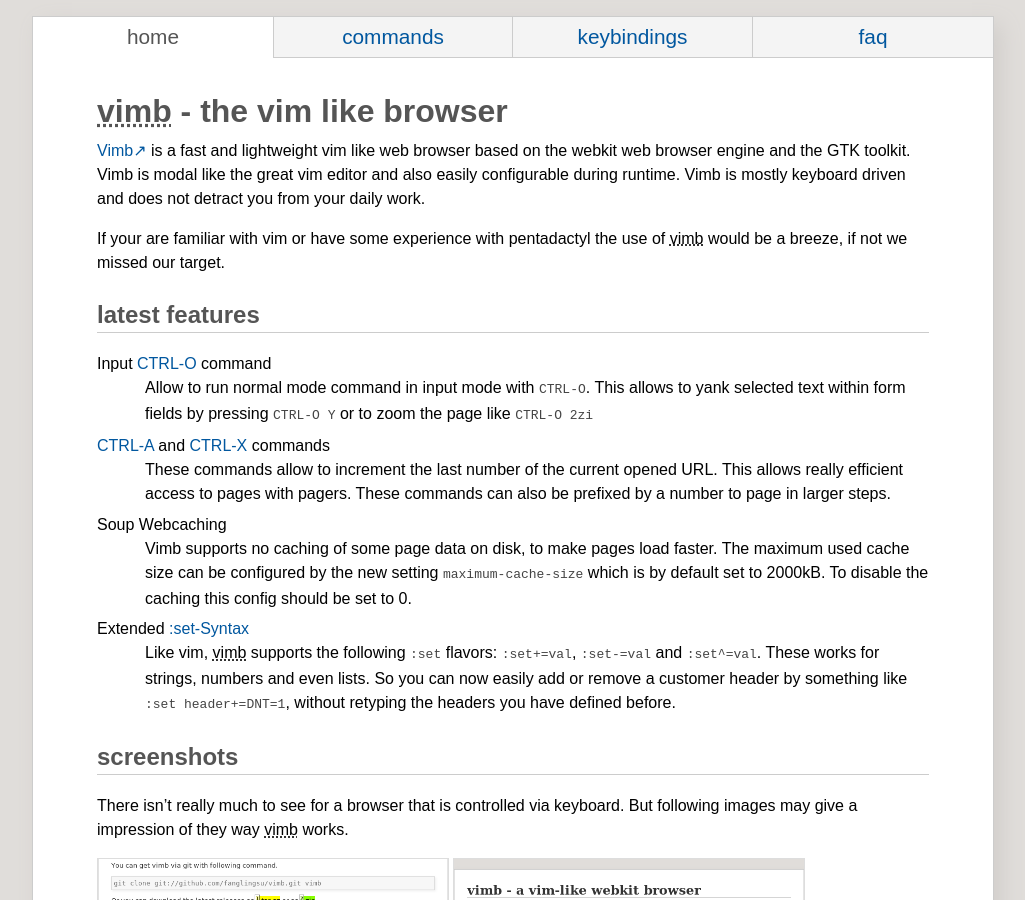
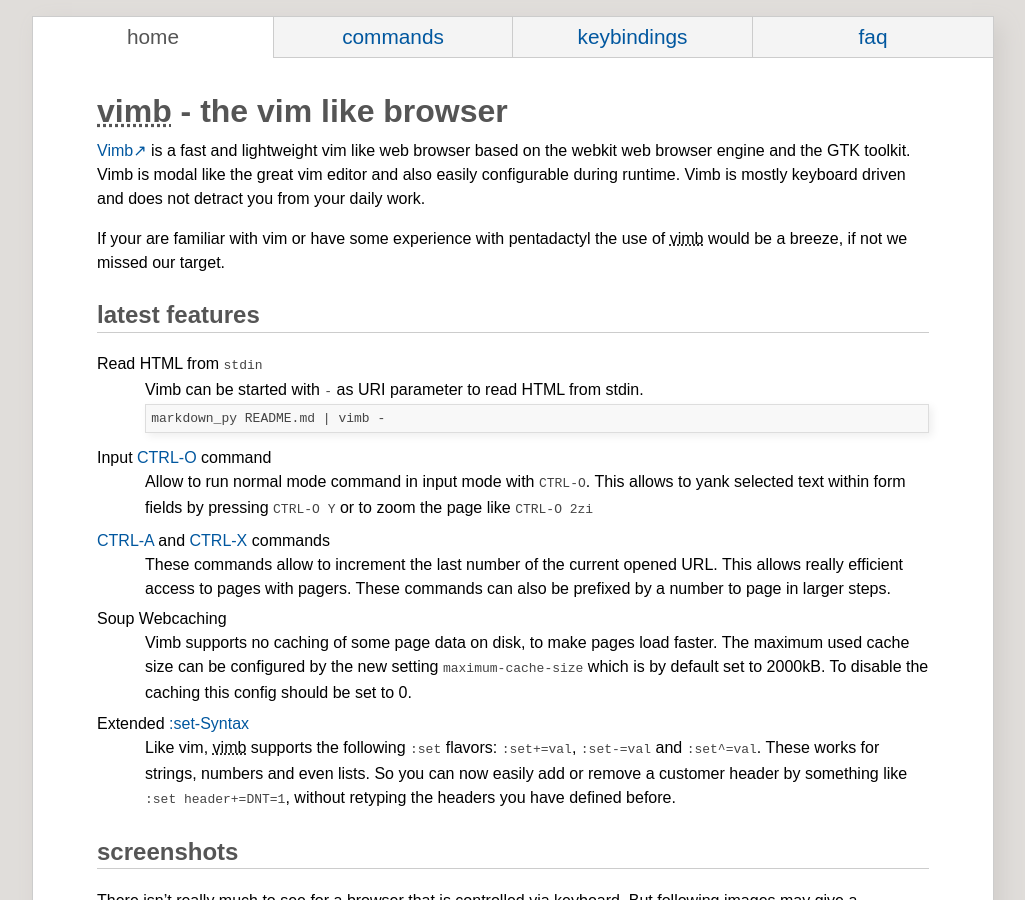
Before and after one commit to fanglingsu/vimb, a Jekyll site: the page built from index.md, in a window 1280 px wide and 900 px high. Shown: the whole window, without its empty margins (127-1152 px from the left). Built offline with Jekyll 4.4.1, drawn with Linux system fonts in a browser that asks for light colours.

Commit message:
Added red from stdin to latest features.

````diff
--- a/index.md
+++ b/index.md
@@ -17,6 +17,12 @@
 of vimb would be a breeze, if not we missed our target.
 
 ## latest features
+
+Read HTML from `stdin`
+: Vimb can be started with `-` as URI parameter to read HTML from stdin.
+  ```
+  markdown_py README.md | vimb -
+  ```
 
 Input [CTRL-O](keybindings.html#i_CTRL-O) command
 : Allow to run normal mode command in input mode with `CTRL-O`. This allows to
````
